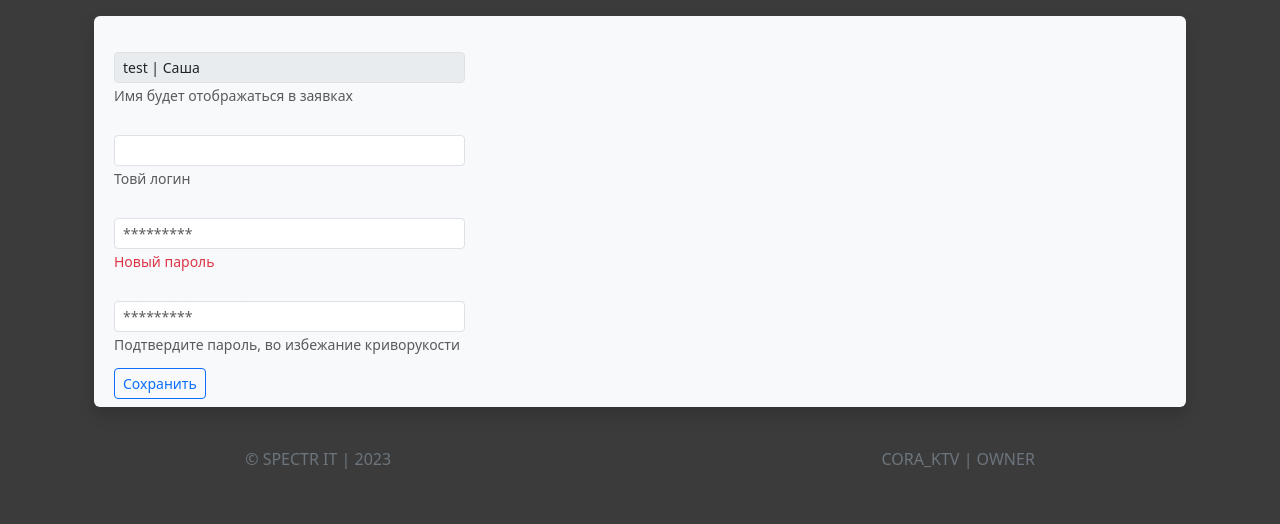
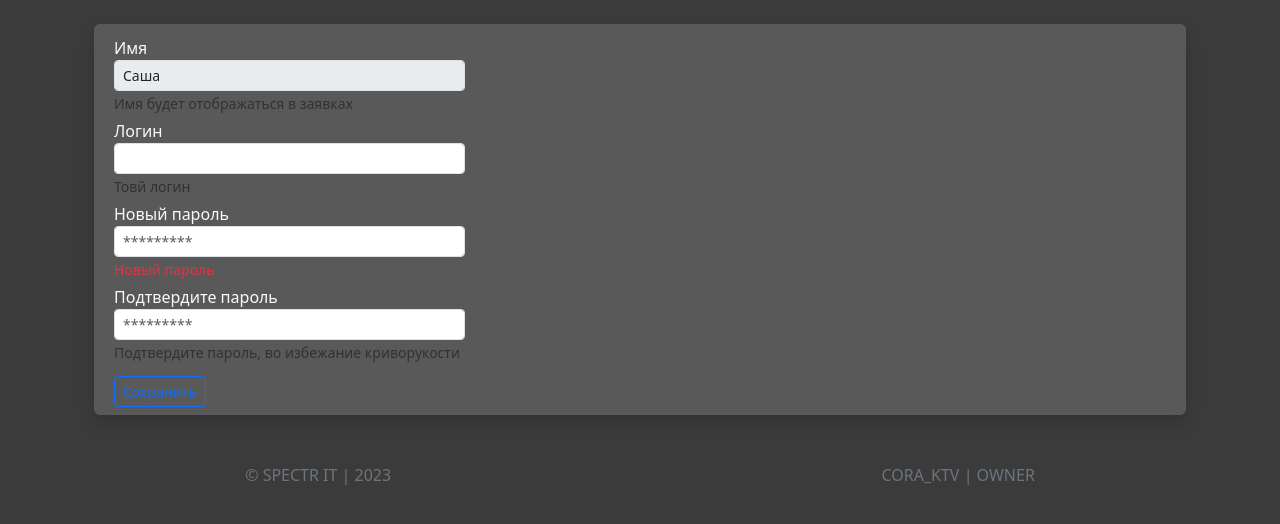
Before and after one commit to lexaowner/spibot, a Django app: page /user/profile/ in a window 1280 px wide. Shown: the part 56-580 px from the top of the page. Run offline with Django 4.2, Linux system fonts and the light colour scheme; a user stored in the database is signed in; data comes from the database, SQL or seed files in the repository; both versions use the stored data as it was after the commit; parts of the project's set-up code (start-up, migrations or seed data) failed here and were passed over; some libraries are stand-ins or nearby versions.

Commit message:
changed profile template

```diff
--- a/templates/tester/profile.html
+++ b/templates/tester/profile.html
@@ -4,15 +4,15 @@
 {% endblock %}
 {% block content %}
     <div class="container p-3">
-         <div class="row-3 row shadow p-2 me-2 ms-2 bg-body-tertiary rounded" style="background-color: rgba(89, 89, 89, 1);">
+         <div class="row-3 row shadow p-2 me-2 ms-2 rounded m-2" style="background-color: rgba(89, 89, 89, 1);">
             <div class="text-light">
                         <form class="" method="post">
                             {% csrf_token %}
                             <div class="form-group col-sm-4 my-1">
                                 <label for="InputFirstName">Имя</label>
                                 <input disabled name="first_name" type="text"
-                                       value="{{ user.username }} | {{ user.first_name }}"
-                                       class="form-control form-control-sm" id="InputFirstName" placeholder="Имя">
+                                       value="{{ user.first_name }}"
+                                       class="form-control form-control-sm" placeholder="Имя">
                                 <small class="form-text text-muted">Имя будет отображаться в заявках</small>
                             </div>
                             <div class="form-group col-sm-4 my-1">
```
Also changed, not shown: spibot.sqlite3, tester/migrations/0028_historicalticket_user_change_ticket_user_change.py (added), tester/migrations/0029_alter_historicalticket_user_change_and_more.py (added), tester/migrations/0030_alter_historicalticket_user_change_and_more.py (added).
